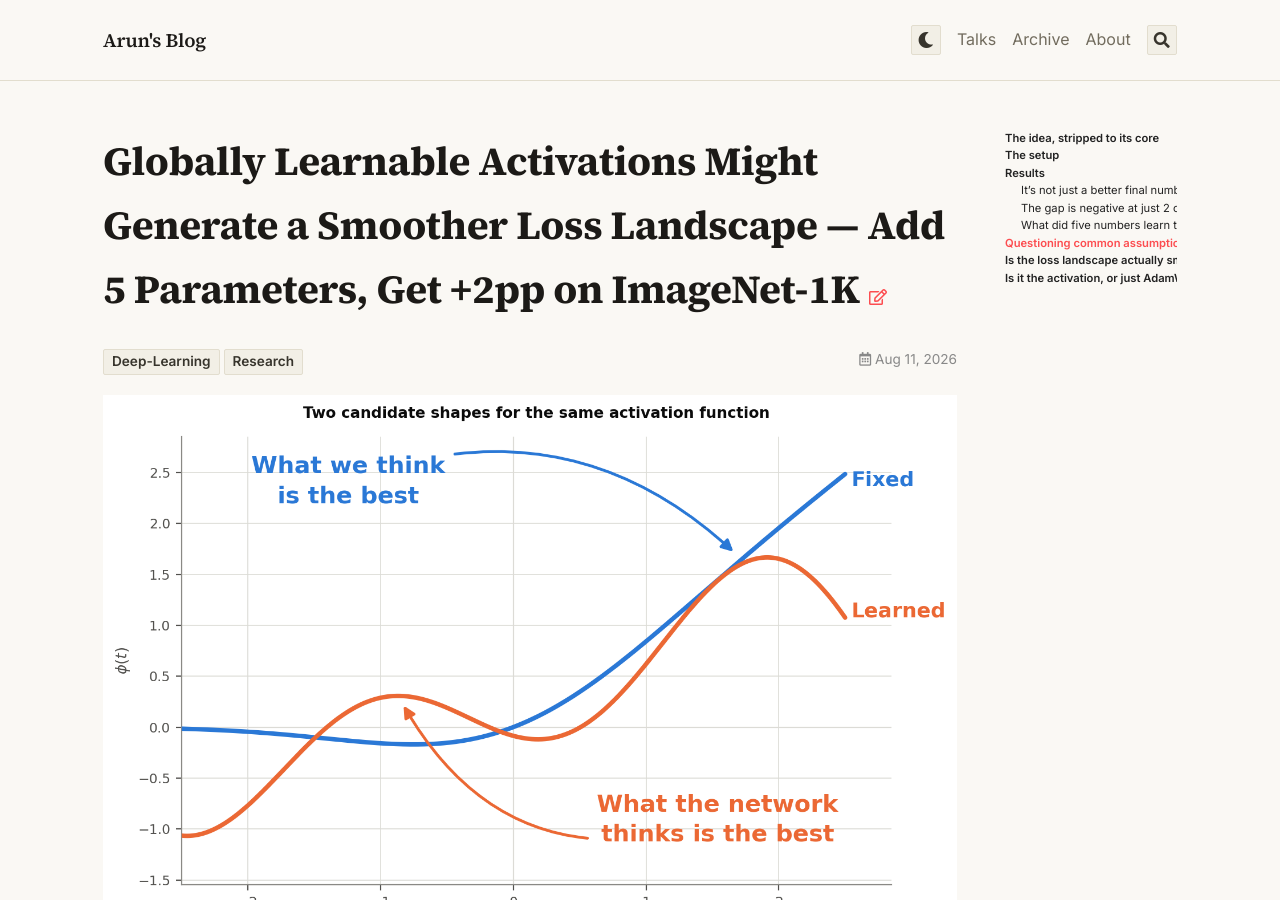
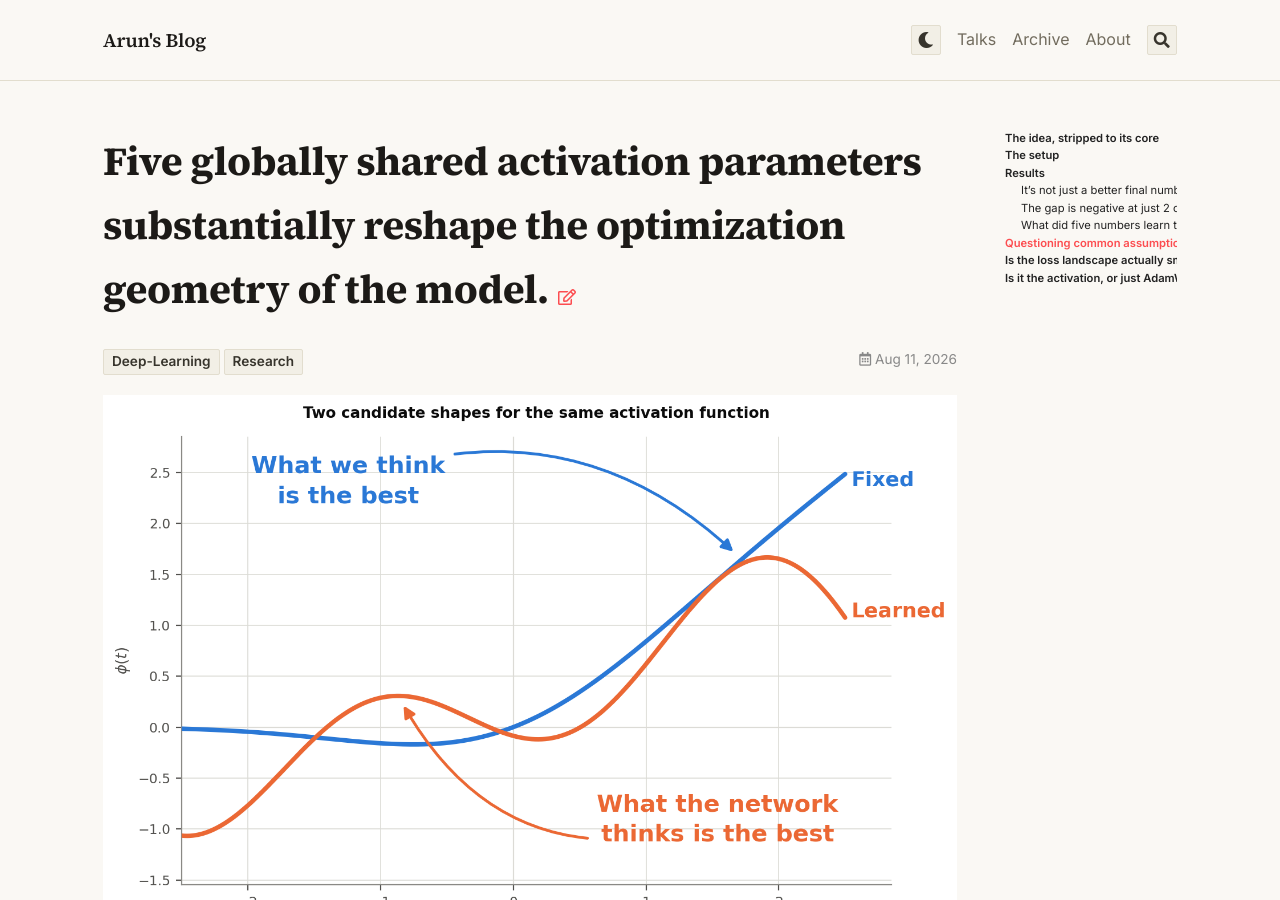
Before and after one commit to Arunprakash-A/Arunprakash-a.github.io, a Jekyll site: the page built from _posts/2026-08-11-learnable-activations-might-have-better-loss-landscape.md, in a window 1280 px wide and 900 px high. Built offline with Jekyll 4.4.1, drawn with Linux system fonts in a browser that asks for light colours; nearby versions of some CDN libraries.

Commit message:
Retitle latest post: Five globally shared activation parameters...
Co-Authored-By: Claude Sonnet 5 <noreply@anthropic.com>

```diff
--- a/_posts/2026-08-11-learnable-activations-might-have-better-loss-landscape.md
+++ b/_posts/2026-08-11-learnable-activations-might-have-better-loss-landscape.md
@@ -1,5 +1,5 @@
 ---
-title: "Globally Learnable Activations Might Generate a Smoother Loss Landscape — Add 5 Parameters, Get +2pp on ImageNet-1K"
+title: "Five globally shared activation parameters substantially reshape the optimization geometry of the model."
 date: 2026-08-11
 tags: [Deep-Learning, Research]
 excerpt: "One learnable nonlinearity, shared by every layer, tested head-to-head against a standard fixed activation on real ImageNet-1K."
```
